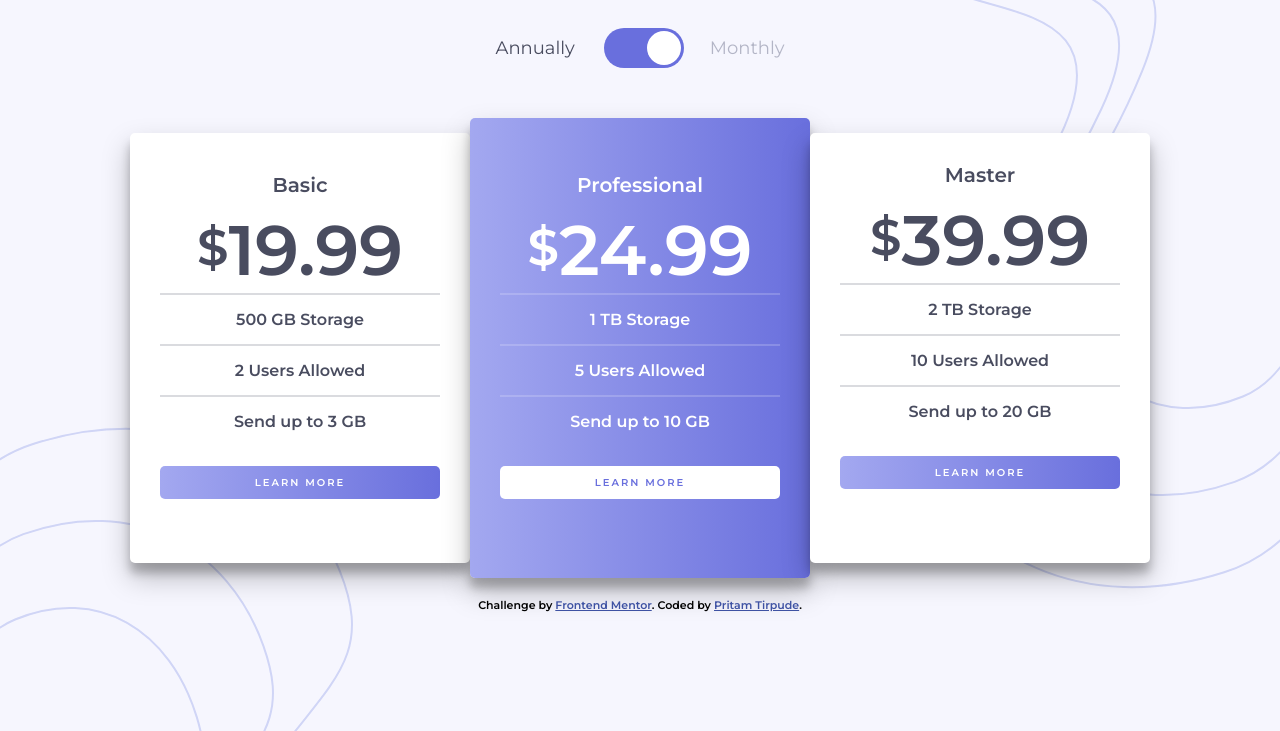
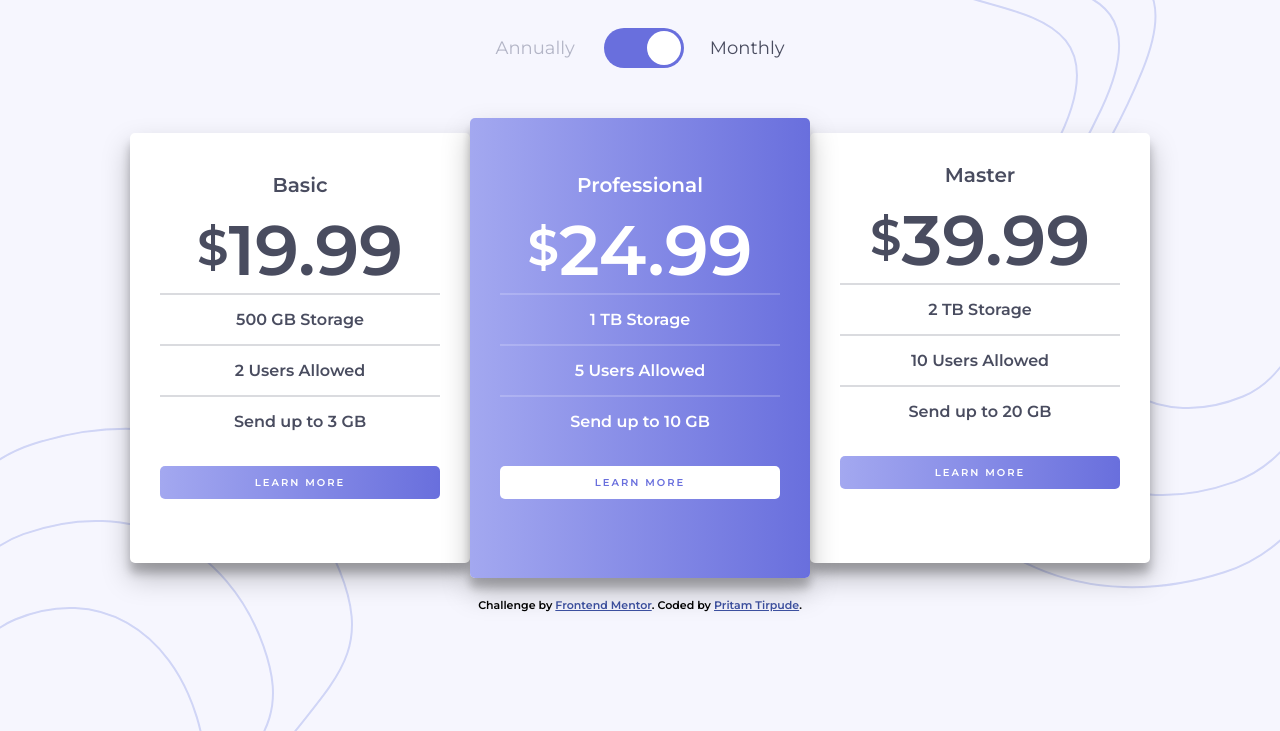
Before and after one commit to Pritam-Tirpude/pricing-component-toggle, a plain HTML site: page index.html in a window 1280 px wide. Shown: the part 69-800 px from the top of the page. Drawn offline with Linux system fonts and the light colour scheme.

Commit message:
Update in title and css

```diff
--- a/index.html
+++ b/index.html
@@ -15,18 +15,18 @@
       rel="stylesheet"
     />
     <link rel="stylesheet" href="./styles/style.css" />
-    <title>Frontend Mentor | [Challenge Name Here]</title>
+    <title>Frontend Mentor | Pricing Component Toggle Master</title>
   </head>
   <body>
     <header>
       <h2>Our Pricing</h2>
       <div class="toggle-container">
-        <span class="annually active">Annually</span>
+        <span class="annually">Annually</span>
         <input type="checkbox" id="checkbox" class="toggle" />
         <label class="label" for="checkbox">
           <div class="ball"></div>
         </label>
-        <span class="monthly">Monthly</span>
+        <span class="monthly highlighted">Monthly</span>
       </div>
     </header>
     <main role="main">
--- a/styles/_main-container.scss
+++ b/styles/_main-container.scss
@@ -136,6 +136,7 @@ h2 {
   .professional-card {
     padding: 5.5rem 3rem;
     text-align: center;
+    z-index: 10;
     background: linear-gradient(
       to right,
       $primary_gradient_one,
```
Also changed, not shown: styles/style.css, 1 other file.
